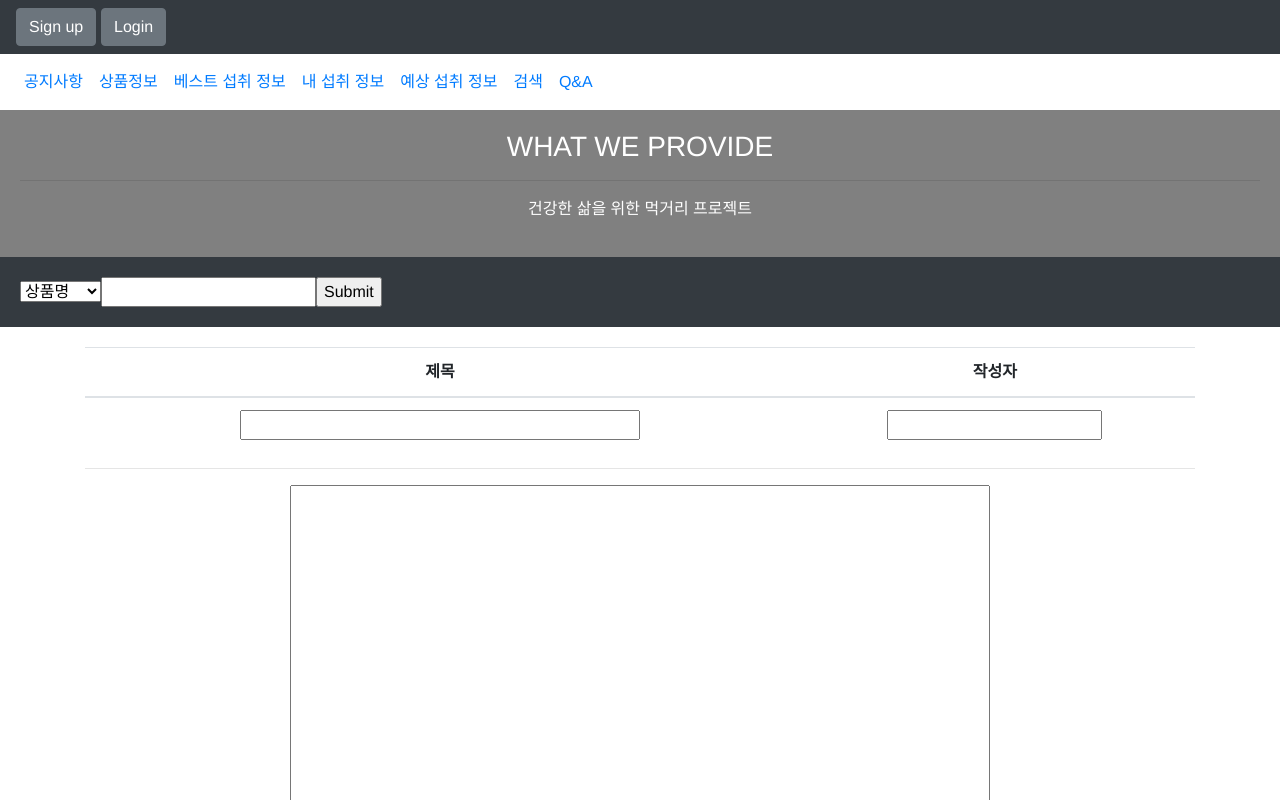
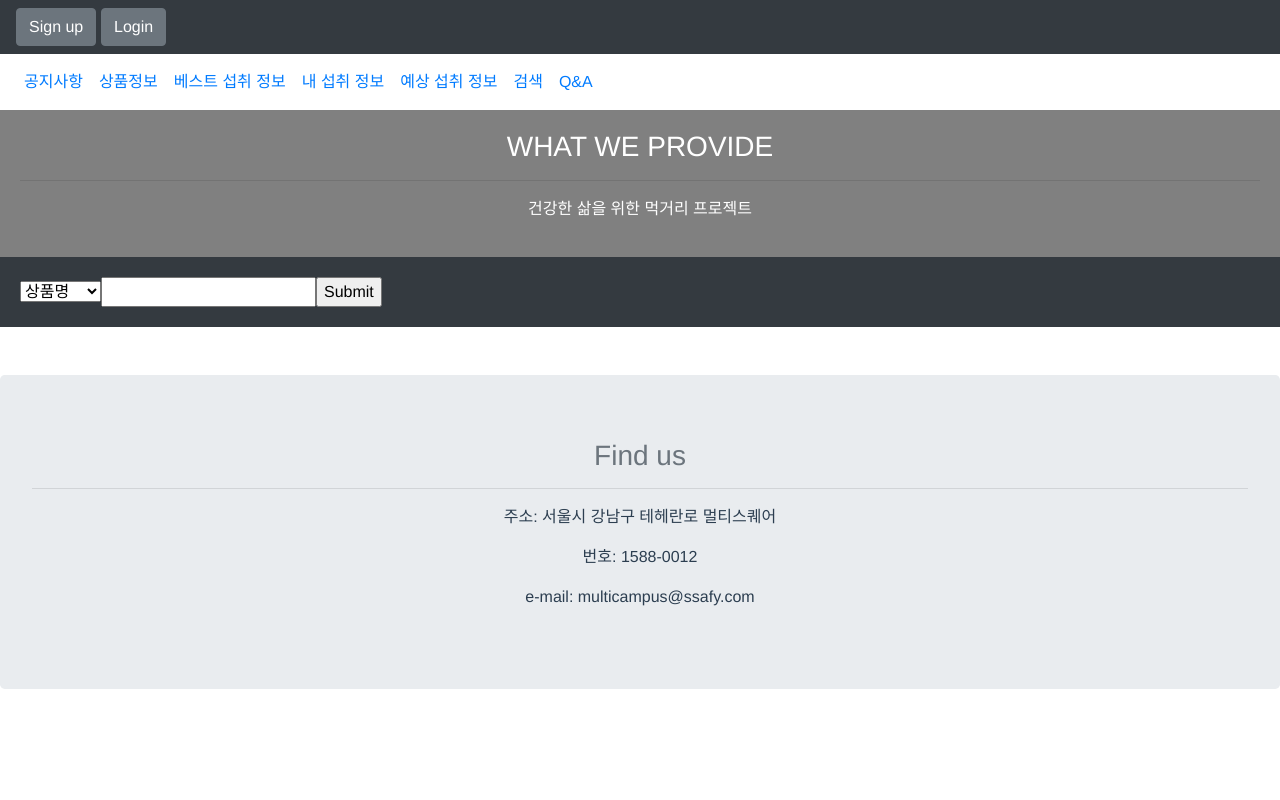
Before and after one commit to LimHaksu/SafeFood-Final, a Vue app in the folder front-end/: page / in a window 1280 px wide. Shown: the top 800 px of the page. Built offline with nearby package versions, Linux system fonts and the light colour scheme; what vue-session would draw is missing.

Commit message:
feat: footer 달았다.

```diff
--- a/front-end/src/App.vue
+++ b/front-end/src/App.vue
@@ -5,8 +5,8 @@
     </div>
     <router-view></router-view>
     <div id="footer">
-      <BoardWrite />
       <!-- footer가 들어갈 자리 -->
+      <Footer />
     </div>
   </div>
   <!--
@@ -18,13 +18,15 @@
 import Header from "./components/Header.vue";
 // import Board from "./components/Board.vue";
 import BoardWrite from "./components/BoardWrite.vue";
+import Footer from "./components/Footer.vue";
 
 export default {
   name: "app",
   components: {
     Header,
     // Board
-    BoardWrite
+    BoardWrite,
+    Footer
   }
 };
 </script>
--- /dev/null
+++ b/front-end/src/components/Footer.vue
@@ -0,0 +1,11 @@
+<template>
+  <footer>
+    <div class="jumbotron mt-5 mb-0">
+      <h3 class="text-secondary">Find us</h3>
+      <hr />
+      <p>주소: 서울시 강남구 테헤란로 멀티스퀘어</p>
+      <p>번호: 1588-0012</p>
+      <p>e-mail: multicampus@ssafy.com</p>
+    </div>
+  </footer>
+</template>
--- a/front-end/src/components/Header.vue
+++ b/front-end/src/components/Header.vue
@@ -148,8 +148,6 @@
   </header>
 </template>
 
-
-
 <script>
 import axios from "axios";
 
```
